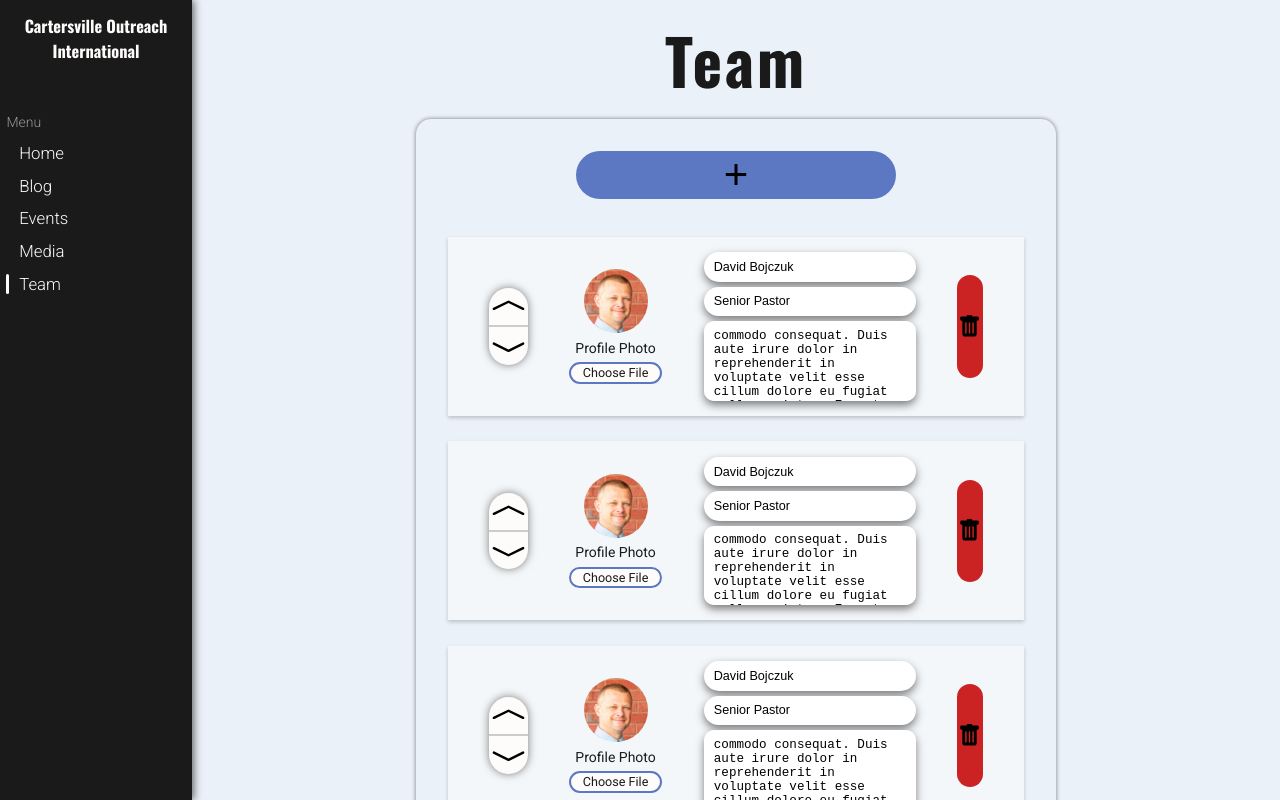
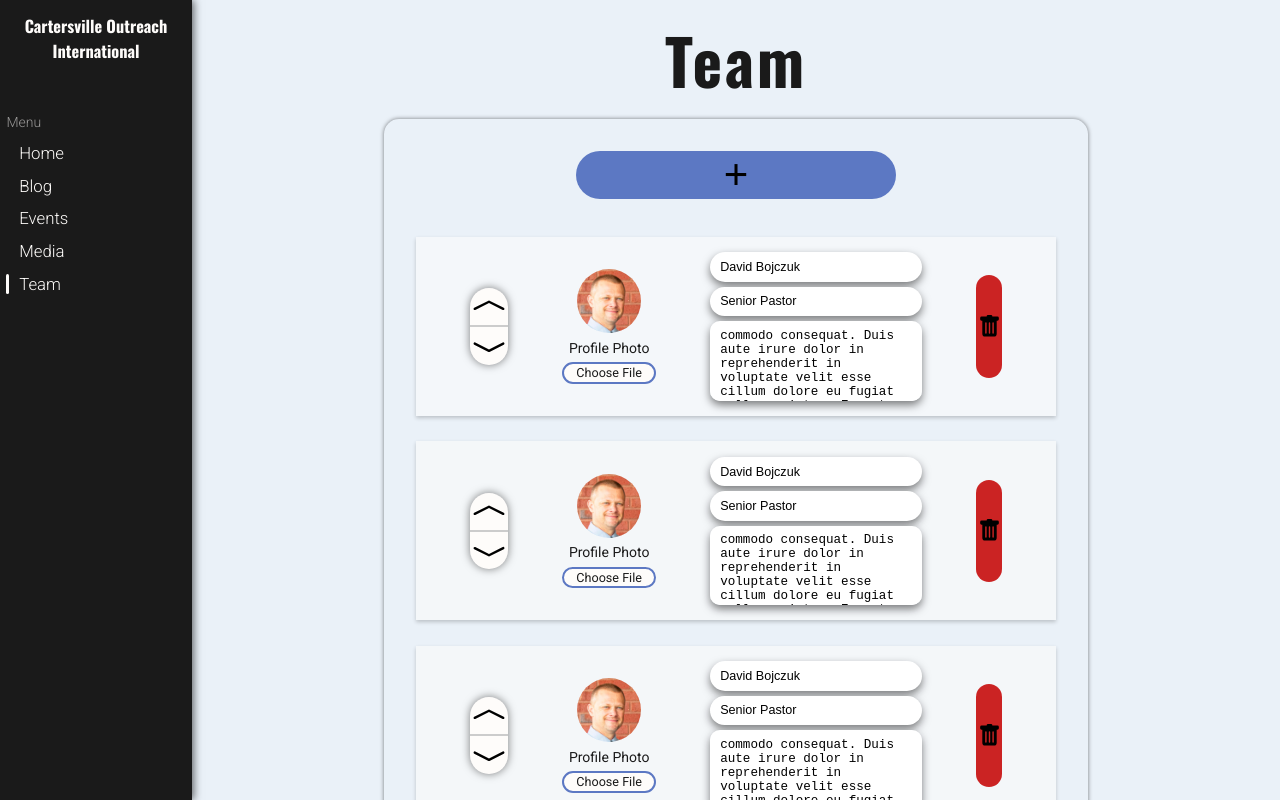
Before and after one commit to cartersvilleoutreachint/website, a Next.js app: page /dashboard/team in a window 1280 px wide. Shown: the top 800 px of the page. Built offline with nearby package versions, Linux system fonts and the light colour scheme.

Commit message:
added a couple more styles

```diff
--- a/src/app/(dashboard)/dashboard/components/(pages)/TeamEditor/teameditor.module.css
+++ b/src/app/(dashboard)/dashboard/components/(pages)/TeamEditor/teameditor.module.css
@@ -154,6 +154,14 @@
     filter: brightness(80%);
 }
 
+/* SMALL LAPTOP STYLES */
+@media only screen and (min-width: 991px) and (max-width: 1400px){
+    .wrapper{
+        width: 50vw;
+    }
+}
+
+
 /* TABLET STYLES */
 @media only screen and (min-width: 650px) and (max-width: 990px){
     .wrapper{
```
